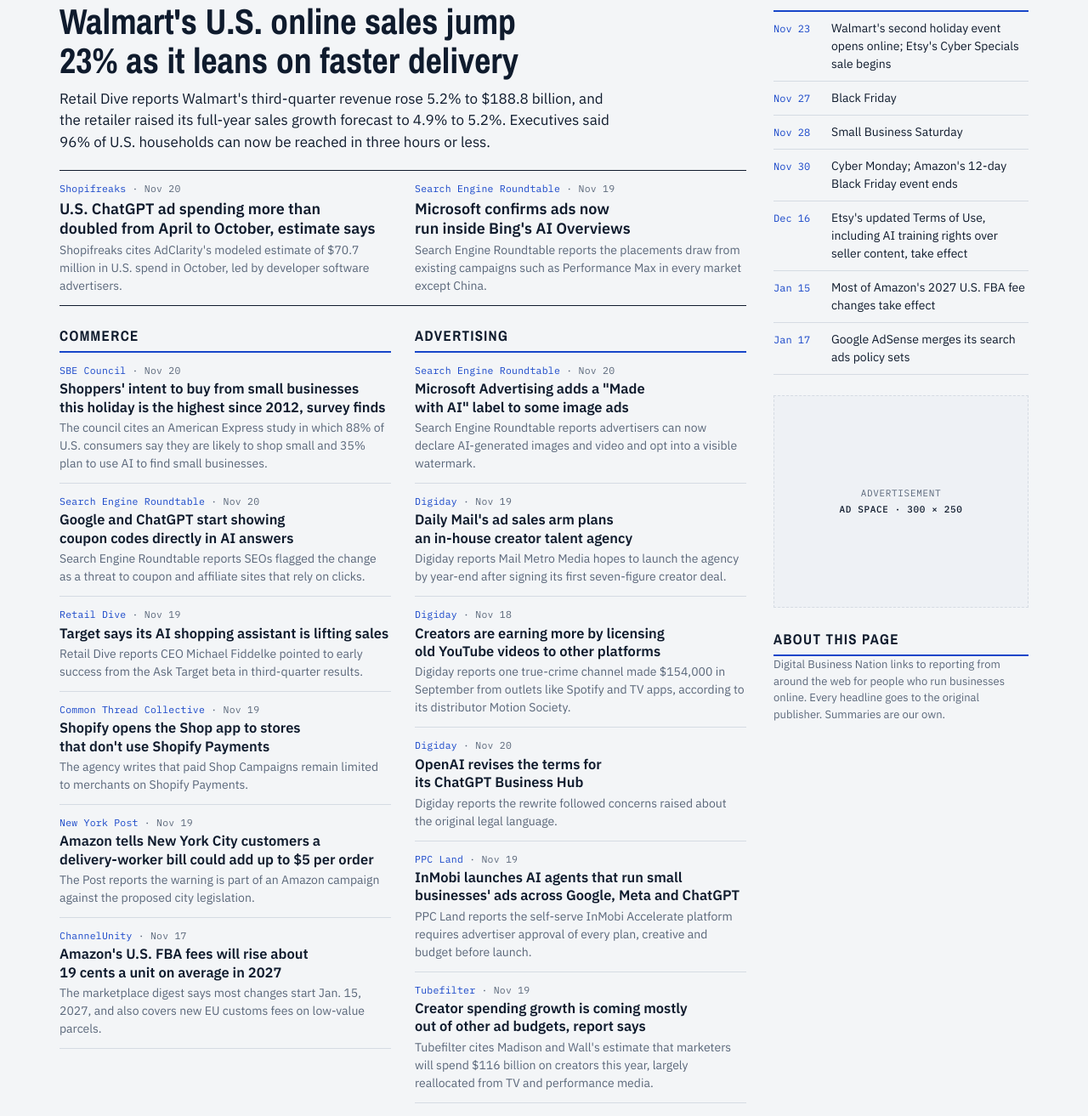
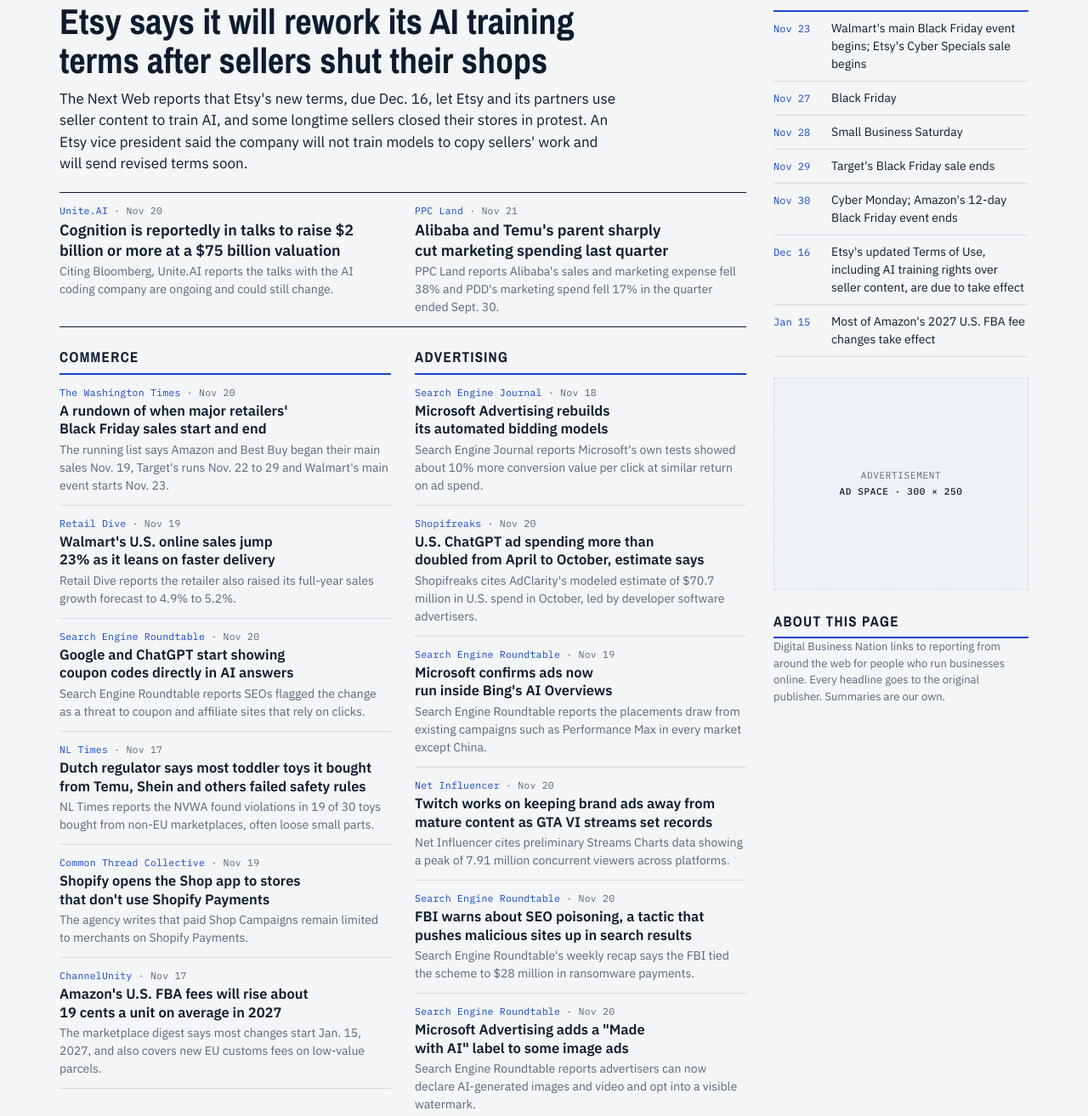
Before and after one commit to rfowlerjr/digitalbusinessnation, a plain HTML site: page index.html in a window 1280 px wide. Shown: the part 288-1601 px from the top of the page at 85% size. Drawn offline with nearby package versions, Linux system fonts and the light colour scheme.

Commit message:
Daily refresh: November 22, 2026
Co-Authored-By: Claude Opus 5.5 <noreply@anthropic.com>
Claude-Session: https://claude.ai/code/session_01KpBwt1HXgPqxHw9ZfXDRyy

```diff
--- a/index.html
+++ b/index.html
@@ -136,88 +136,92 @@ footer{border-top:3px solid var(--ink);padding:16px 0 32px;font-size:13px;color:
 
 <script>
 /* ===== DAILY DATA: everything below this line is what changes each day ===== */
-const EDITION = { date: "Saturday, November 21, 2026", updated: "Updated 4:52 a.m. PT" };
+const EDITION = { date: "Sunday, November 22, 2026", updated: "Updated 4:46 a.m. PT" };
 
 const LEAD = {
-  src: "Retail Dive", when: "Nov 19",
-  url: "https://www.retaildive.com/news/walmart-ecommerce-boom-fulfillment-speed-q3-earnings/875166/",
-  title: "Walmart's U.S. online sales jump 23% as it leans on faster delivery",
-  sum: "Retail Dive reports Walmart's third-quarter revenue rose 5.2% to $188.8 billion, and the retailer raised its full-year sales growth forecast to 4.9% to 5.2%. Executives said 96% of U.S. households can now be reached in three hours or less."
+  src: "The Next Web", when: "Nov 21",
+  url: "https://thenextweb.com/news/etsy-ai-terms-sellers-close-shops-revise-policy",
+  title: "Etsy says it will rework its AI training terms after sellers shut their shops",
+  sum: "The Next Web reports that Etsy's new terms, due Dec. 16, let Etsy and its partners use seller content to train AI, and some longtime sellers closed their stores in protest. An Etsy vice president said the company will not train models to copy sellers' work and will send revised terms soon."
 };
 
 const ALSO = [
-  { src: "Shopifreaks", when: "Nov 20",
-    url: "https://www.shopifreaks.com/us-advertisers-spent-an-estimated-70-7m-on-chatgpt-ads-in-october-more-than-double-aprils-total-with-developer-tools-leading/",
-    title: "U.S. ChatGPT ad spending more than doubled from April to October, estimate says",
-    sum: "Shopifreaks cites AdClarity's modeled estimate of $70.7 million in U.S. spend in October, led by developer software advertisers." },
-  { src: "Search Engine Roundtable", when: "Nov 19",
-    url: "https://www.seroundtable.com/microsoft-ads-in-ai-overviews-on-bing-42578.html",
-    title: "Microsoft confirms ads now run inside Bing's AI Overviews",
-    sum: "Search Engine Roundtable reports the placements draw from existing campaigns such as Performance Max in every market except China." }
+  { src: "Unite.AI", when: "Nov 20",
+    url: "https://www.unite.ai/potential-cognition-ai-round-would-raise-2b-plus-at-75b-valuation/",
+    title: "Cognition is reportedly in talks to raise $2 billion or more at a $75 billion valuation",
+    sum: "Citing Bloomberg, Unite.AI reports the talks with the AI coding company are ongoing and could still change." },
+  { src: "PPC Land", when: "Nov 21",
+    url: "https://ppc.land/alibaba-and-temu-cut-marketing-as-ai-engines-start-handing-out-coupons",
+    title: "Alibaba and Temu's parent sharply cut marketing spending last quarter",
+    sum: "PPC Land reports Alibaba's sales and marketing expense fell 38% and PDD's marketing spend fell 17% in the quarter ended Sept. 30." }
 ];
 
 const SECTIONS = [
   { id: "commerce", name: "Commerce", items: [
-    { src: "SBE Council", when: "Nov 20",
-      url: "https://sbecouncil.org/2026/11/20/small-business-saturday-2026-is-your-business-ready-consumers-are-ready-to-shop-small/",
-      title: "Shoppers' intent to buy from small businesses this holiday is the highest since 2012, survey finds",
-      sum: "The council cites an American Express study in which 88% of U.S. consumers say they are likely to shop small and 35% plan to use AI to find small businesses." },
+    { src: "The Washington Times", when: "Nov 20",
+      url: "https://www.washingtontimes.com/news/2026/nov/20/black-friday-2026-running-list-major-retailers-sales-plans/",
+      title: "A rundown of when major retailers' Black Friday sales start and end",
+      sum: "The running list says Amazon and Best Buy began their main sales Nov. 19, Target's runs Nov. 22 to 29 and Walmart's main event starts Nov. 23." },
+    { src: "Retail Dive", when: "Nov 19",
+      url: "https://www.retaildive.com/news/walmart-ecommerce-boom-fulfillment-speed-q3-earnings/875166/",
+      title: "Walmart's U.S. online sales jump 23% as it leans on faster delivery",
+      sum: "Retail Dive reports the retailer also raised its full-year sales growth forecast to 4.9% to 5.2%." },
     { src: "Search Engine Roundtable", when: "Nov 20",
       url: "https://www.seroundtable.com/google-chatgpt-coupon-codes-42581.html",
       title: "Google and ChatGPT start showing coupon codes directly in AI answers",
       sum: "Search Engine Roundtable reports SEOs flagged the change as a threat to coupon and affiliate sites that rely on clicks." },
-    { src: "Retail Dive", when: "Nov 19",
-      url: "https://www.retaildive.com/news/target-ai-shopping-assistant-drives-sales-q3/875106/",
-      title: "Target says its AI shopping assistant is lifting sales",
-      sum: "Retail Dive reports CEO Michael Fiddelke pointed to early success from the Ask Target beta in third-quarter results." },
+    { src: "NL Times", when: "Nov 17",
+      url: "https://nltimes.nl/2026/11/17/consumer-watchdog-finds-safety-violations-19-30-toys-temu-shein-others",
+      title: "Dutch regulator says most toddler toys it bought from Temu, Shein and others failed safety rules",
+      sum: "NL Times reports the NVWA found violations in 19 of 30 toys bought from non-EU marketplaces, often loose small parts." },
     { src: "Common Thread Collective", when: "Nov 19",
       url: "https://commonthreadco.com/blogs/coachs-corner/shopify-just-opened-the-shop-app-to-every-store-not-just-shopify-payments-users",
       title: "Shopify opens the Shop app to stores that don't use Shopify Payments",
       sum: "The agency writes that paid Shop Campaigns remain limited to merchants on Shopify Payments." },
-    { src: "New York Post", when: "Nov 19",
-      url: "https://nypost.com/2026/11/19/business/in-new-campaign-amazon-warns-nyc-customers-they-face-price-hikes-up-to-5-for-every-order-if-delivery-bill-is-passed/",
-      title: "Amazon tells New York City customers a delivery-worker bill could add up to $5 per order",
-      sum: "The Post reports the warning is part of an Amazon campaign against the proposed city legislation." },
     { src: "ChannelUnity", when: "Nov 17",
       url: "https://www.channelunity.com/2026/11/17/marketplace-news-digest-november-2026/",
       title: "Amazon's U.S. FBA fees will rise about 19 cents a unit on average in 2027",
       sum: "The marketplace digest says most changes start Jan. 15, 2027, and also covers new EU customs fees on low-value parcels." }
   ]},
   { id: "advertising", name: "Advertising", items: [
+    { src: "Search Engine Journal", when: "Nov 18",
+      url: "https://www.searchenginejournal.com/microsoft-rolls-out-its-biggest-bidding-upgrade-in-a-decade/597963/",
+      title: "Microsoft Advertising rebuilds its automated bidding models",
+      sum: "Search Engine Journal reports Microsoft's own tests showed about 10% more conversion value per click at similar return on ad spend." },
+    { src: "Shopifreaks", when: "Nov 20",
+      url: "https://www.shopifreaks.com/us-advertisers-spent-an-estimated-70-7m-on-chatgpt-ads-in-october-more-than-double-aprils-total-with-developer-tools-leading/",
+      title: "U.S. ChatGPT ad spending more than doubled from April to October, estimate says",
+      sum: "Shopifreaks cites AdClarity's modeled estimate of $70.7 million in U.S. spend in October, led by developer software advertisers." },
+    { src: "Search Engine Roundtable", when: "Nov 19",
+      url: "https://www.seroundtable.com/microsoft-ads-in-ai-overviews-on-bing-42578.html",
+      title: "Microsoft confirms ads now run inside Bing's AI Overviews",
+      sum: "Search Engine Roundtable reports the placements draw from existing campaigns such as Performance Max in every market except China." },
+    { src: "Net Influencer", when: "Nov 20",
+      url: "https://www.netinfluencer.com/gta-vi-launch-sets-streaming-records-as-twitch-moves-to-keep-advertisers-on-board/",
+      title: "Twitch works on keeping brand ads away from mature content as GTA VI streams set records",
+      sum: "Net Influencer cites preliminary Streams Charts data showing a peak of 7.91 million concurrent viewers across platforms." },
+    { src: "Search Engine Roundtable", when: "Nov 20",
+      url: "https://seroundtable.com/video-11-20-2026-42577.html",
+      title: "FBI warns about SEO poisoning, a tactic that pushes malicious sites up in search results",
+      sum: "Search Engine Roundtable's weekly recap says the FBI tied the scheme to $28 million in ransomware payments." },
     { src: "Search Engine Roundtable", when: "Nov 20",
       url: "https://www.seroundtable.com/bing-ads-made-with-ai-label-42579.html",
       title: "Microsoft Advertising adds a \"Made with AI\" label to some image ads",
-      sum: "Search Engine Roundtable reports advertisers can now declare AI-generated images and video and opt into a visible watermark." },
-    { src: "Digiday", when: "Nov 19",
-      url: "https://digiday.com/marketing/mail-metro-medias-next-creator-play-is-representing-them/",
-      title: "Daily Mail's ad sales arm plans an in-house creator talent agency",
-      sum: "Digiday reports Mail Metro Media hopes to launch the agency by year-end after signing its first seven-figure creator deal." },
-    { src: "Digiday", when: "Nov 18",
-      url: "https://digiday.com/media/some-creators-are-turning-youtube-back-catalogs-into-sizable-paychecks/",
-      title: "Creators are earning more by licensing old YouTube videos to other platforms",
-      sum: "Digiday reports one true-crime channel made $154,000 in September from outlets like Spotify and TV apps, according to its distributor Motion Society." },
-    { src: "Digiday", when: "Nov 20",
-      url: "https://digiday.com/media/openai-rewrites-chatgpt-business-hub-terms-after-legal-language-raises-concerns/",
-      title: "OpenAI revises the terms for its ChatGPT Business Hub",
-      sum: "Digiday reports the rewrite followed concerns raised about the original legal language." },
-    { src: "PPC Land", when: "Nov 19",
-      url: "https://ppc.land/inmobi-lets-seven-ai-agents-run-small-firms-google-meta-and-chatgpt-ads/",
-      title: "InMobi launches AI agents that run small businesses' ads across Google, Meta and ChatGPT",
-      sum: "PPC Land reports the self-serve InMobi Accelerate platform requires advertiser approval of every plan, creative and budget before launch." },
-    { src: "Tubefilter", when: "Nov 19",
-      url: "https://www.tubefilter.com/2026/11/19/marketers-will-spend-116b-on-creators-in-2026-theyre-cannibalizing-other-budgets-to-do-it/",
-      title: "Creator spending growth is coming mostly out of other ad budgets, report says",
-      sum: "Tubefilter cites Madison and Wall's estimate that marketers will spend $116 billion on creators this year, largely reallocated from TV and performance media." }
+      sum: "Search Engine Roundtable reports advertisers can now declare AI-generated images and video and opt into a visible watermark." }
   ]},
   { id: "ai-funding", name: "AI & Funding", wide: true, items: [
     { src: "Shopifreaks", when: "Nov 20",
       url: "https://www.shopifreaks.com/anthropic-offers-discounts-above-30-to-customers-who-commit-a-share-of-their-ai-budgets-then-asks-for-invoices-to-prove-it/",
       title: "Anthropic reportedly offers big discounts to customers that commit part of their AI budgets",
       sum: "Citing The Information, Shopifreaks reports discounts can top 30% and some customers are asked for invoices as proof." },
-    { src: "Modern Industrials", when: "Nov 19",
-      url: "https://www.modernindustrials.com/blog/modern-industrials-raises-6m",
-      title: "Modern Industrials raises $6 million for AI agents aimed at manufacturers and distributors",
-      sum: "The company says Glasswing Ventures led the seed round for software that handles quoting, order entry and procurement." },
+    { src: "Elets CIO", when: "Nov 22",
+      url: "https://cio.eletsonline.com/artificial-intelligence/unsiloed-ai-seed-funding/77074/",
+      title: "Document AI startup Unsiloed AI raises a $7.5 million seed round",
+      sum: "Elets reports Felicis led the round, with Y Combinator among the other backers." },
+    { src: "Business Standard", when: "Nov 18",
+      url: "https://www.business-standard.com/companies/news/ai-startup-humyn-labs-raises-47-million-in-series-a-funding-round-126111800765_1.html",
+      title: "Humyn Labs raises $47 million in equity and debt",
+      sum: "Business Standard reports Accel led the $26 million equity portion of the Bengaluru AI startup's Series A, alongside $21 million in venture debt." },
     { src: "TechCrunch", when: "Nov 19",
       url: "https://techcrunch.com/2026/11/19/former-alibaba-execs-everful-raises-48-5m-to-connect-retailers-with-chinese-factories/",
       title: "Everful raises $48.5 million to link smaller retailers with Chinese factories",
@@ -229,22 +233,18 @@ const SECTIONS = [
     { src: "TechCrunch", when: "Nov 18",
       url: "https://techcrunch.com/2026/11/18/spend-management-platform-payhawk-announces-280m-raise-2b-valuation",
       title: "Spend management startup Payhawk raises $280 million at a $2 billion valuation",
-      sum: "TechCrunch reports that Goldman Sachs' growth equity arm led the Series C." },
-    { src: "The Next Web", when: "Nov 18",
-      url: "https://thenextweb.com/news/model-ml-250m-series-b-1-5bn-valuation-ai-agents-bankers",
-      title: "Model ML raises $250 million for AI agents built for bankers",
-      sum: "The Next Web reports the Series B values the company at $1.5 billion." }
+      sum: "TechCrunch reports that Goldman Sachs' growth equity arm led the Series C." }
   ]}
 ];
 
 const DATES = [
-  ["Nov 23", "Walmart's second holiday event opens online; Etsy's Cyber Specials sale begins"],
+  ["Nov 23", "Walmart's main Black Friday event begins; Etsy's Cyber Specials sale begins"],
   ["Nov 27", "Black Friday"],
   ["Nov 28", "Small Business Saturday"],
+  ["Nov 29", "Target's Black Friday sale ends"],
   ["Nov 30", "Cyber Monday; Amazon's 12-day Black Friday event ends"],
-  ["Dec 16", "Etsy's updated Terms of Use, including AI training rights over seller content, take effect"],
-  ["Jan 15", "Most of Amazon's 2027 U.S. FBA fee changes take effect"],
-  ["Jan 17", "Google AdSense merges its search ads policy sets"]
+  ["Dec 16", "Etsy's updated Terms of Use, including AI training rights over seller content, are due to take effect"],
+  ["Jan 15", "Most of Amazon's 2027 U.S. FBA fee changes take effect"]
 ];
 /* ===== END DAILY DATA ===== */
 
```
